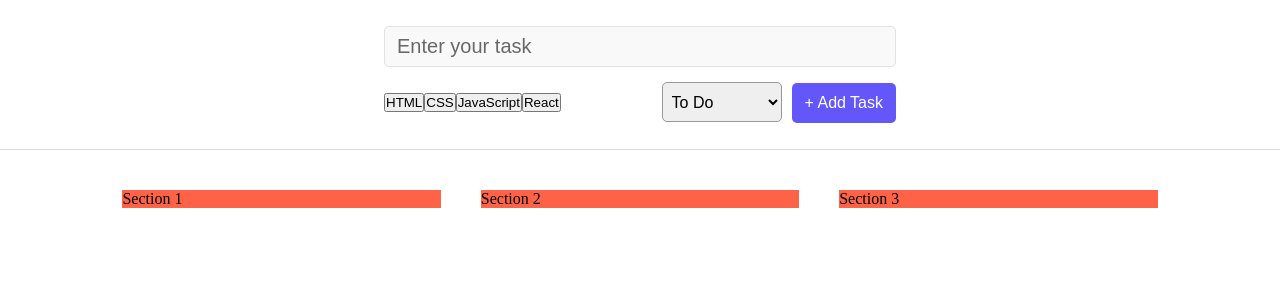
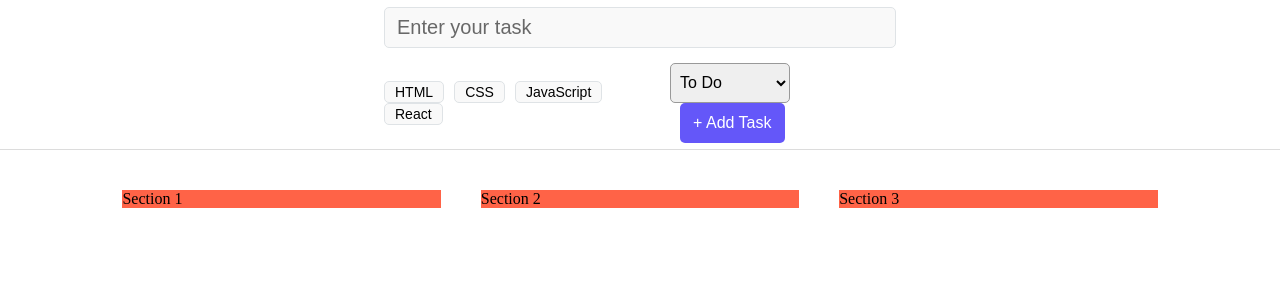
Before and after one commit to avrimarom-del/todo-list-app, a React (Vite) app: page / in a window 1280 px wide. Shown: the top 300 px of the page. Built offline with nearby package versions, Linux system fonts and the light colour scheme.

Commit message:
create tag entity

```diff
--- /dev/null
+++ b/src/components/Tag.css
@@ -0,0 +1,10 @@
+.tag {
+    font-size: 14px;
+    font-weight: 500;
+    background-color: #f9f9f9;
+    border: 1px solid #dfe3e6;
+    border-radius: 5px;
+    padding: 2px 10px;
+    margin-right: 10px;
+    cursor: pointer;
+}
--- /dev/null
+++ b/src/components/Tag.jsx
@@ -0,0 +1,11 @@
+import React from "react";
+
+import "./Tag.css"
+
+const Tag = () => {
+    return (
+    <button className='tag'>HTML</button>
+    )
+}
+
+export default Tag;
--- a/src/components/TaskForm.css
+++ b/src/components/TaskForm.css
@@ -31,6 +31,13 @@
     justify-content: space-between;
 }
 
+
+.task_form_bottom_line {
+    display: flex;
+    align-items: center;
+    justify-content: space-between;
+}
+
 .task_status {
     font-size: 16px;
     font-weight: 500;
--- a/src/components/TaskForm.jsx
+++ b/src/components/TaskForm.jsx
@@ -1,6 +1,7 @@
 import React from 'react';
-
+import Tag from './Tag';
 import './TaskForm.css';
+import './Tag.css';
 const TaskForm = () => {
     return (
         <header className='app_header'>
@@ -8,7 +9,7 @@ const TaskForm = () => {
                 <input type="text" className='task_input' placeholder='Enter your task' />
                 <div className='task_form_bottom_line'>
                     <div>
-                        <button className='tag'>HTML</button>
+                        <Tag />
                         <button className='tag'>CSS</button>
                         <button className='tag'>JavaScript</button>
                         <button className='tag'>React</button>
```
